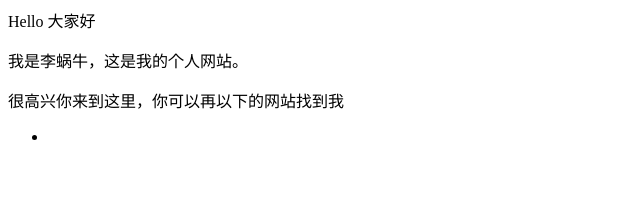
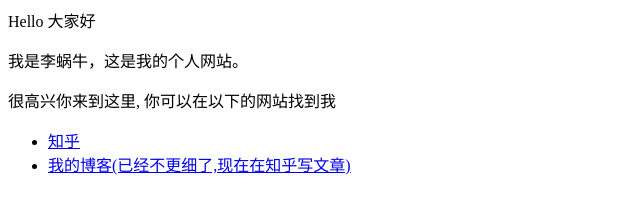
Before and after one commit to lcq666666/lcq.github.io, a plain HTML site: page index.html in a window 1280 px wide. Shown: the whole page, without its empty margins (0-640 px from the left). Drawn offline with Linux system fonts and the light colour scheme.

Commit message:
Update index.html

```diff
--- a/index.html
+++ b/index.html
@@ -1,7 +1,8 @@
 <p>Hello 大家好</p>
-<p>我是李蜗牛，这是我的个人网站。</p>
-<p>很高兴你来到这里，你可以再以下的网站找到我</p>
+<p>我是李蜗牛，这是我的个人网站。 </p>
+<p>很高兴你来到这里, 你可以在以下的网站找到我</p>
 
 <ul>
-  <li> <a href="https://blog.csdn.net/m0_61762695?spm=1000.2115.3001.5343"></a></li>
+  <li> <a href="https://www.zhihu.com/people/AJLoveChina">知乎</a> </li>
+  <li> <a href="http://hejie.nigeerhuo.com">我的博客(已经不更细了,现在在知乎写文章)</a> </li>
 </ul>
```
